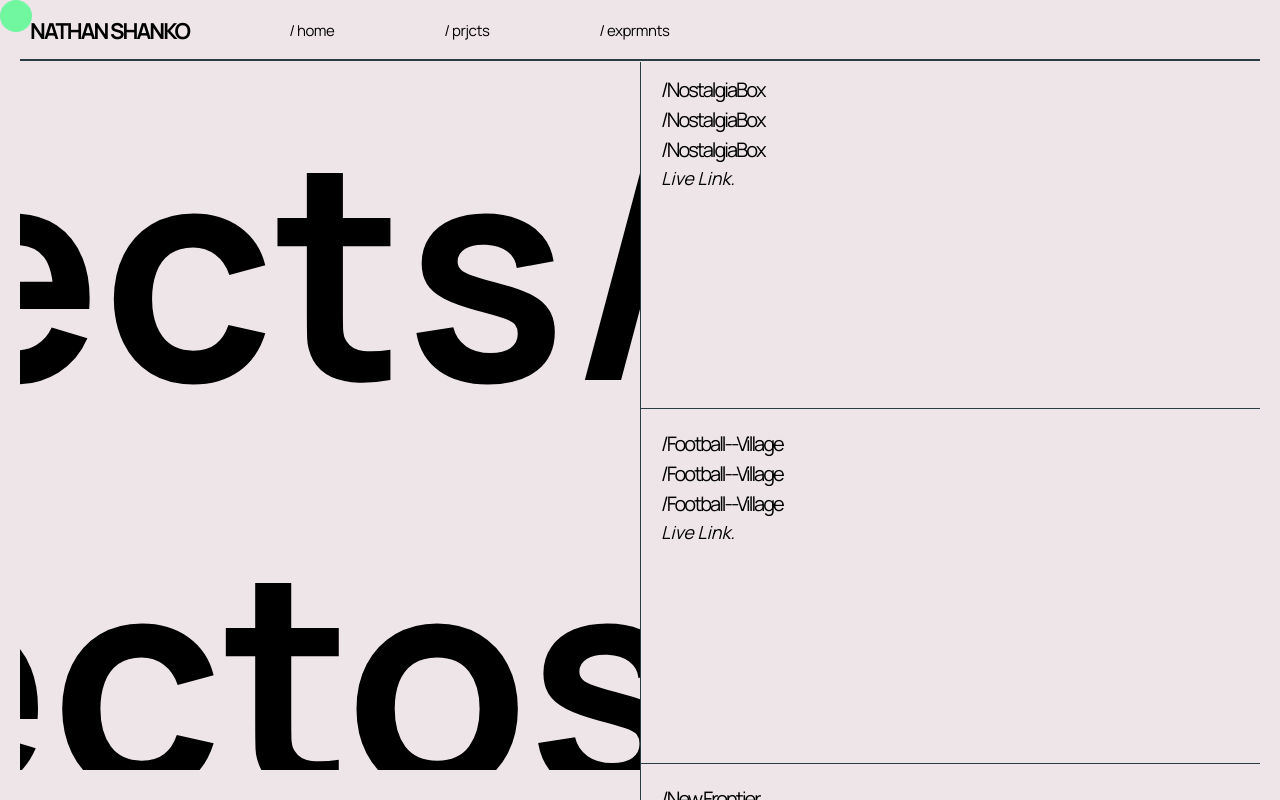
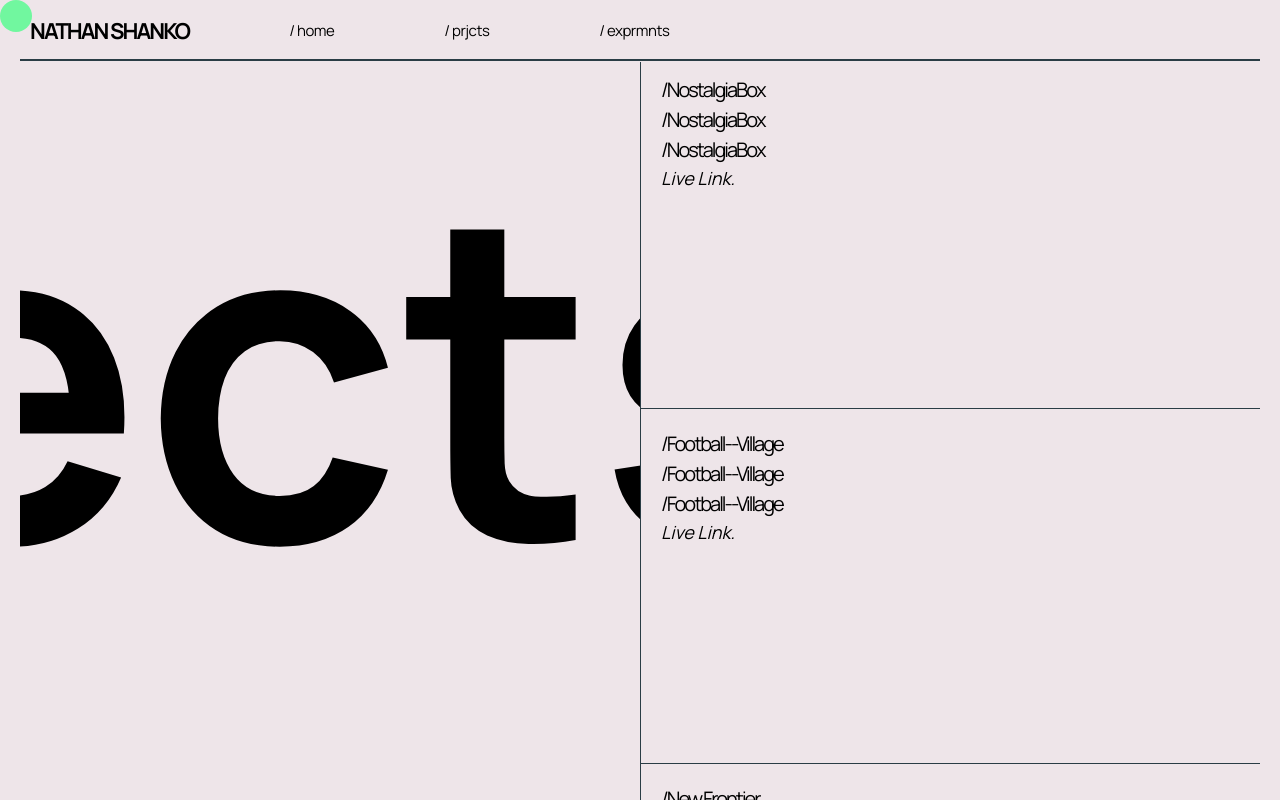
Before and after one commit to natibekele/itsnatibro, a SvelteKit app: page /projects in a window 1280 px wide. Shown: the top 800 px of the page. Built offline with nearby package versions, Linux system fonts and the light colour scheme.

Commit message:
increase project text on large monitors

```diff
--- a/src/routes/projects/+page.svelte
+++ b/src/routes/projects/+page.svelte
@@ -184,6 +184,11 @@
 	}
 
 
+	@media(min-width: 1200px) {
+		.marquee-container__text {
+			font-size: 45rem;
+		}
+	}
 
 	@media(max-width: 800px) {
 		.marquee-container {
```
